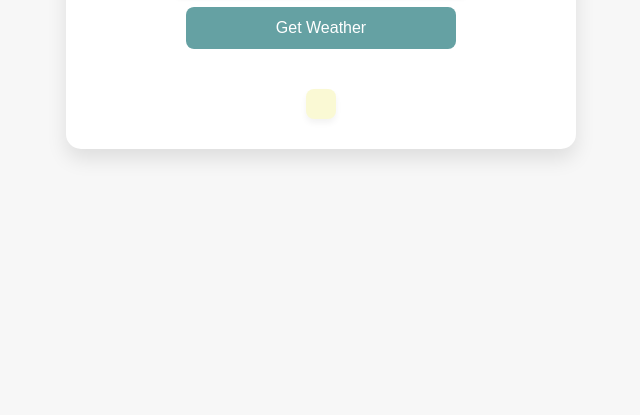
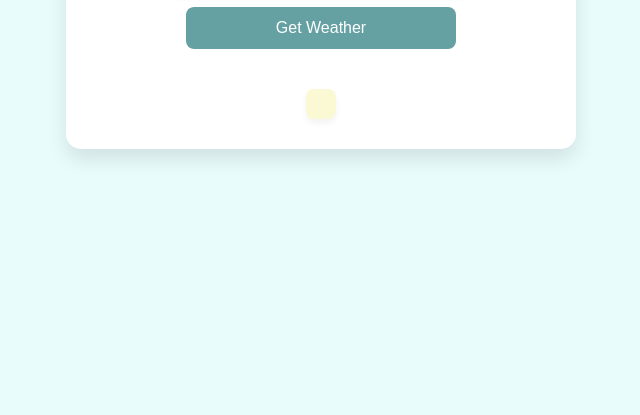
Before and after one commit to notardra/Weather-to-Watts---Solar-Estimator, a plain HTML site: page index.html in a window 1280 px wide. Shown: the part 385-800 px from the top of the page, without its empty margins (319-959 px from the left). Drawn offline with Linux system fonts and the light colour scheme.

Commit message:
Update style.css

```diff
--- a/style.css
+++ b/style.css
@@ -8,7 +8,7 @@ body {
     justify-content: center;
     align-items: center;
     height: 100vh;
-    background: #f7f7f7; /* Light grey background for a modern look */
+    background: #e8fcfb; /* Light grey background for a modern look */
     color: #030000; /* Dark black text for readability */
   }
 
```
